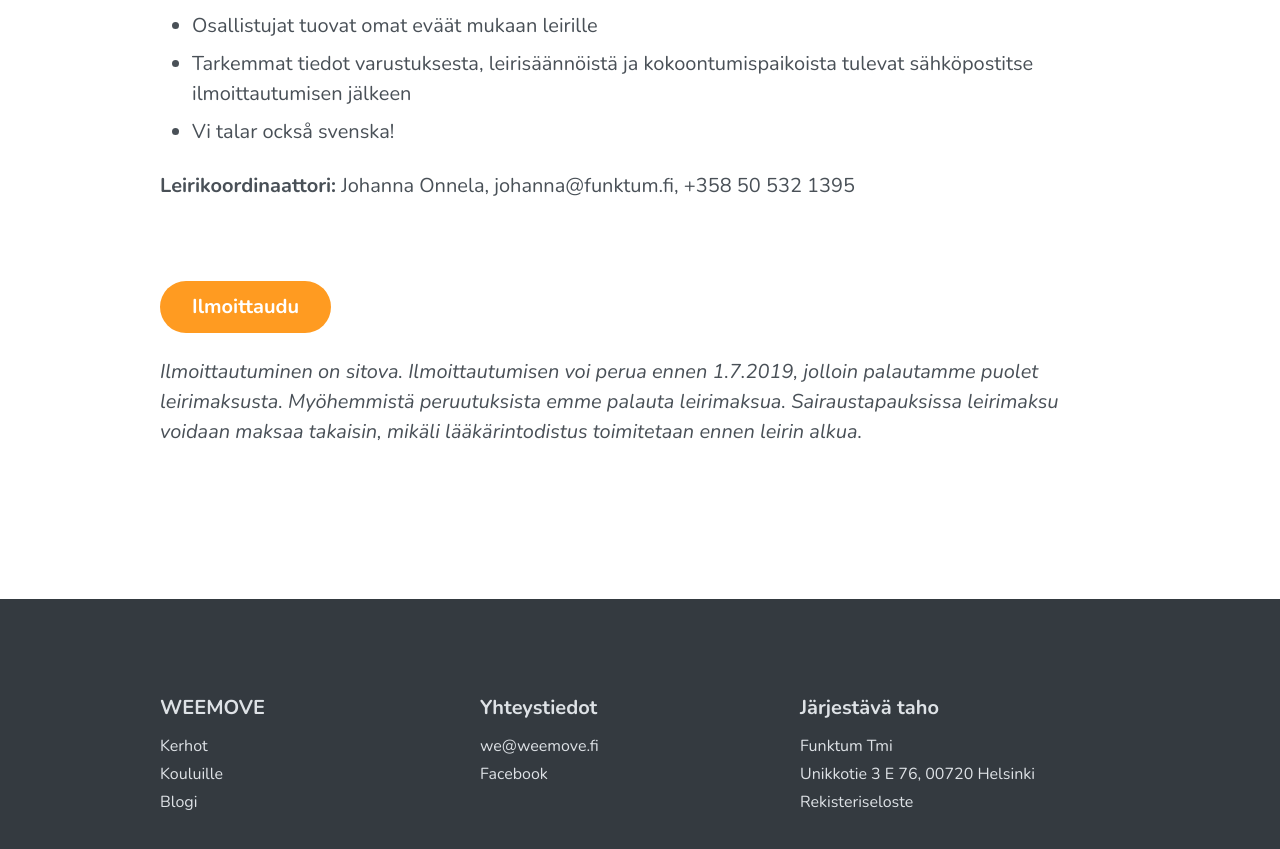
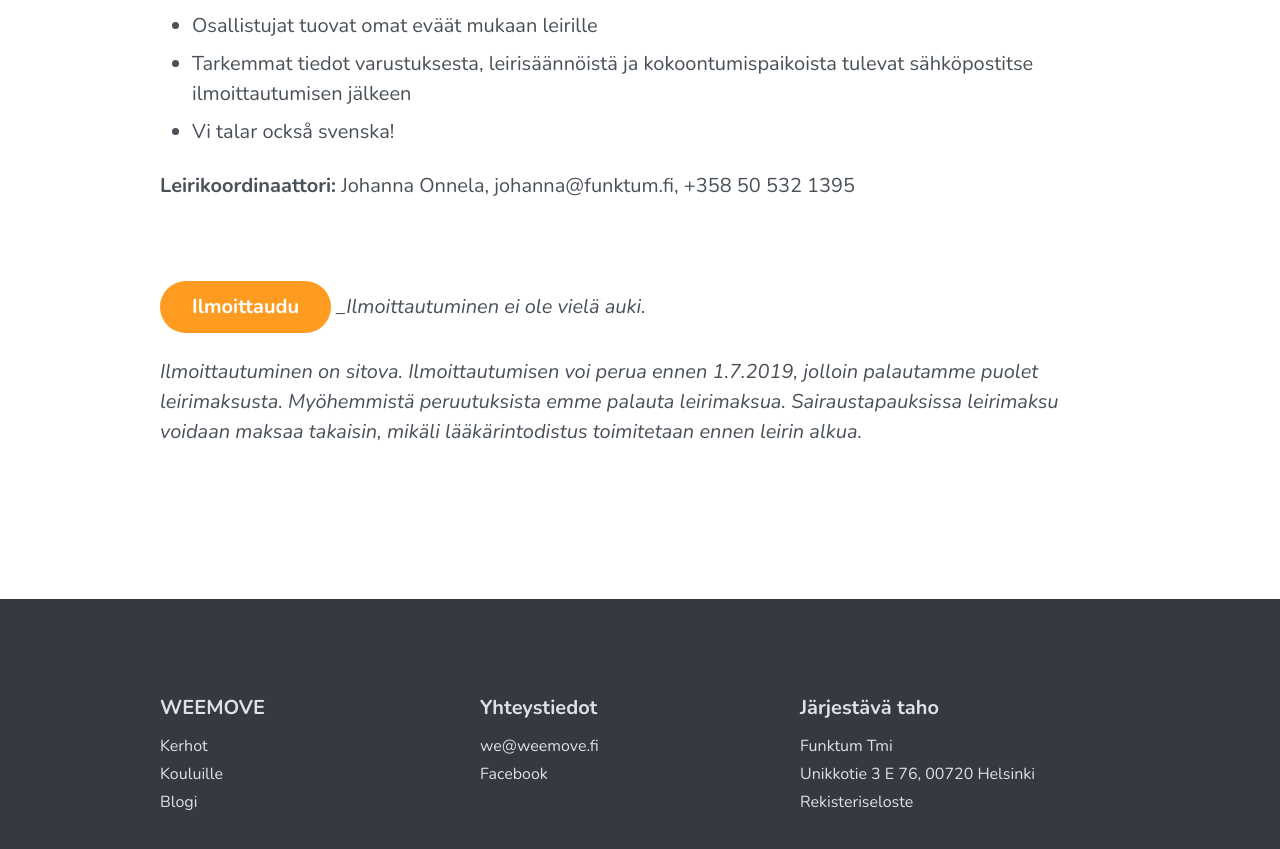
Before and after one commit to Funktum/weemove, a Jekyll site: the page built from _pages/kesäleiri.md, in a window 1280 px wide and 900 px high, scrolled down 2159 px. Shown: the top 849 px of the window. Built offline with Jekyll 4.4.1, drawn with Linux system fonts in a browser that asks for light colours; a script that is not in the unit is left out.

Commit message:
Update kesäleiri.md

```diff
--- a/_pages/kesäleiri.md
+++ b/_pages/kesäleiri.md
@@ -51,5 +51,6 @@ __Leirikoordinaattori:__ Johanna Onnela, johanna@funktum.fi, +358 50 532 1395
 ---
 
 {% include button.html url="" text="Ilmoittaudu" %}
+__Ilmoittautuminen ei ole vielä auki._
 
 _Ilmoittautuminen on sitova. Ilmoittautumisen voi perua ennen 1.7.2019, jolloin palautamme puolet leirimaksusta. Myöhemmistä peruutuksista emme palauta leirimaksua. Sairaustapauksissa leirimaksu voidaan maksaa takaisin, mikäli lääkärintodistus toimitetaan ennen leirin alkua._
```
